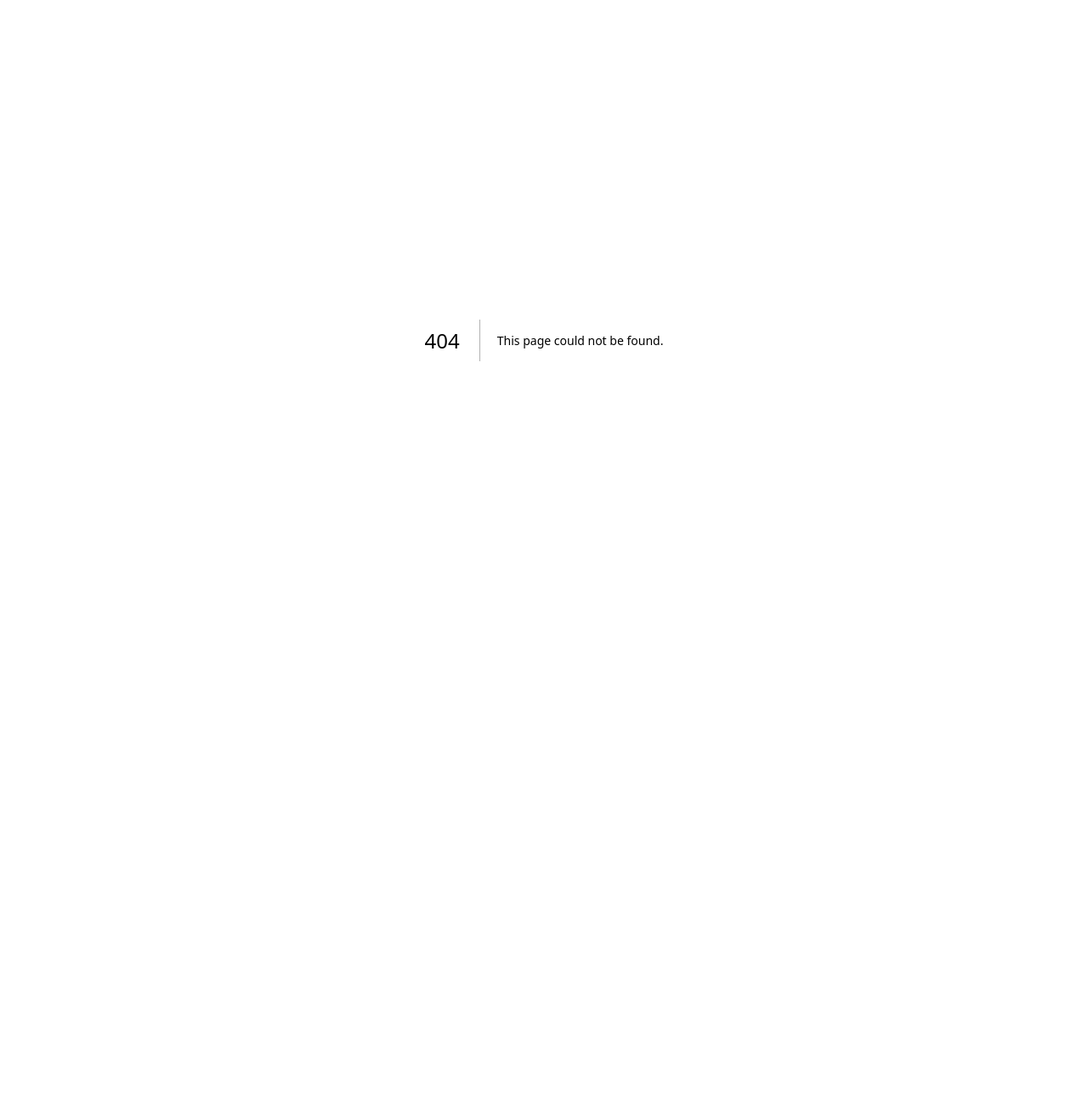
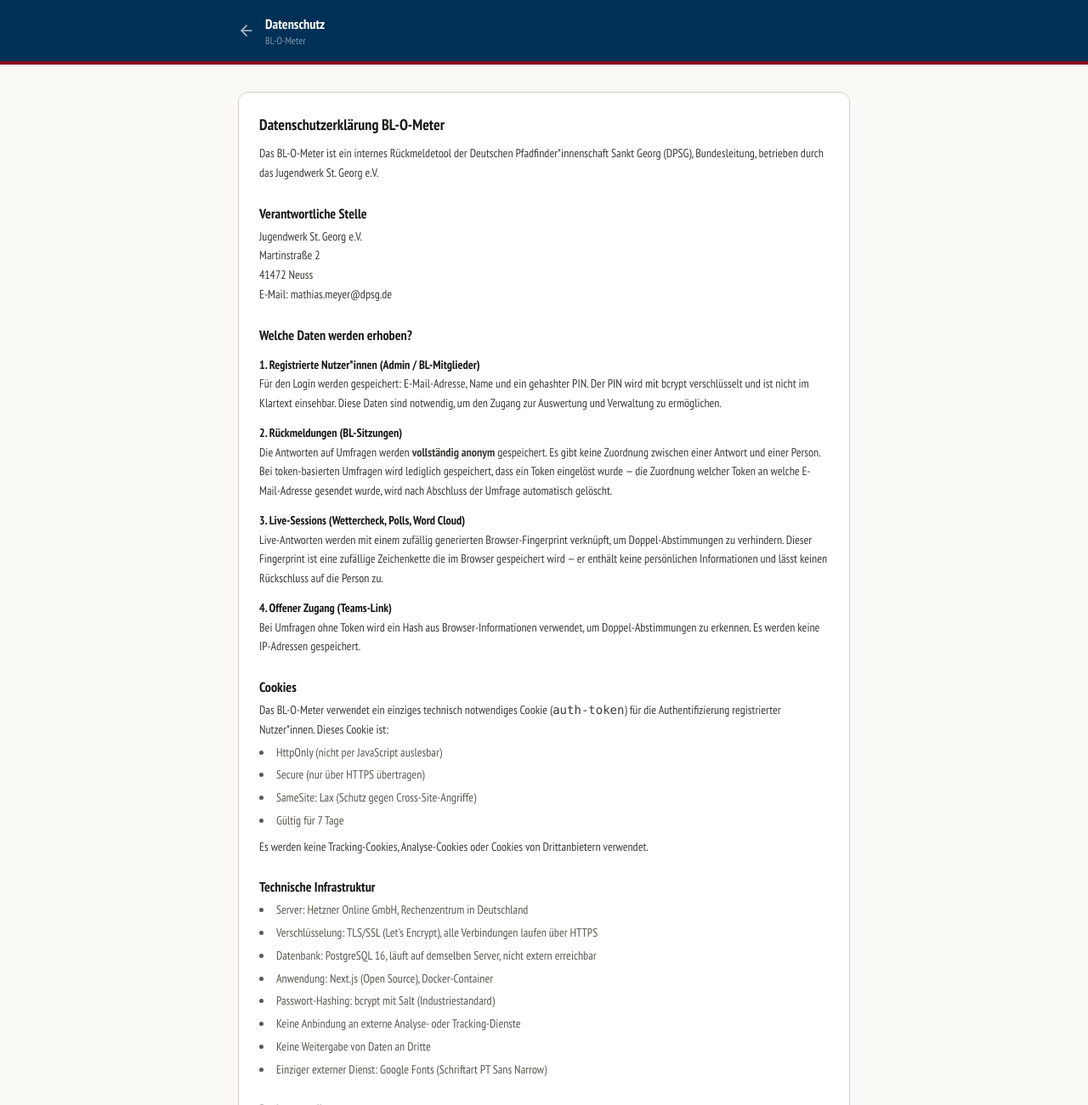
Before and after one commit to scoutmatze/barometer.dpsgonline.de, a Next.js app: page /datenschutz in a window 1280 px wide. Before the commit this address had no page. Shown: the top 1300 px of the page at 85% size. Before the commit the page ends 800 px from the top, so only its background shows below. Built offline with nearby package versions, Linux system fonts and the light colour scheme.

Commit message:
Security Headers (A+ Rating), Datenschutzseite, DSGVO-Links

```diff
--- a/next.config.ts
+++ b/next.config.ts
@@ -1,5 +1,37 @@
 import type { NextConfig } from 'next';
+
+const securityHeaders = [
+  { key: 'Strict-Transport-Security', value: 'max-age=63072000; includeSubDomains; preload' },
+  { key: 'X-Content-Type-Options', value: 'nosniff' },
+  { key: 'X-Frame-Options', value: 'DENY' },
+  { key: 'X-XSS-Protection', value: '1; mode=block' },
+  { key: 'Referrer-Policy', value: 'strict-origin-when-cross-origin' },
+  { key: 'Permissions-Policy', value: 'camera=(), microphone=(), geolocation=(), interest-cohort=()' },
+  {
+    key: 'Content-Security-Policy',
+    value: [
+      "default-src 'self'",
+      "script-src 'self' 'unsafe-inline' 'unsafe-eval'",
+      "style-src 'self' 'unsafe-inline' https://fonts.googleapis.com",
+      "font-src 'self' https://fonts.gstatic.com",
+      "img-src 'self' data: blob:",
+      "connect-src 'self'",
+      "frame-ancestors 'none'",
+      "base-uri 'self'",
+      "form-action 'self'",
+    ].join('; '),
+  },
+];
+
 const config: NextConfig = {
   output: 'standalone',
+  async headers() {
+    return [
+      {
+        source: '/(.*)',
+        headers: securityHeaders,
+      },
+    ];
+  },
 };
 export default config;
--- /dev/null
+++ b/src/app/datenschutz/page.tsx
@@ -0,0 +1,148 @@
+'use client';
+
+import { ArrowLeft } from 'lucide-react';
+import { useRouter } from 'next/navigation';
+
+export default function DatenschutzPage() {
+  const router = useRouter();
+
+  return (
+    <div className="min-h-screen bg-dpsg-beige-50">
+      <div className="bg-dpsg-blue text-white">
+        <div className="mx-auto flex max-w-3xl items-center gap-3 px-6 py-4">
+          <button onClick={() => router.back()} className="opacity-70 hover:opacity-100">
+            <ArrowLeft className="h-5 w-5" />
+          </button>
+          <div>
+            <div className="text-base font-bold">Datenschutz</div>
+            <div className="text-xs opacity-50">BL-O-Meter</div>
+          </div>
+        </div>
+        <div className="h-1 bg-dpsg-red" />
+      </div>
+
+      <div className="mx-auto max-w-3xl px-6 py-8">
+        <div className="rounded-xl border border-dpsg-gray-200 bg-white p-6 space-y-6 text-sm text-dpsg-gray-700 leading-relaxed">
+
+          <div>
+            <h2 className="text-lg font-bold text-dpsg-gray-900 mb-2">Datenschutzerklärung BL-O-Meter</h2>
+            <p>
+              Das BL-O-Meter ist ein internes Rückmeldetool der Deutschen Pfadfinder*innenschaft Sankt Georg (DPSG),
+              Bundesleitung, betrieben durch das Jugendwerk St. Georg e.V.
+            </p>
+          </div>
+
+          <div>
+            <h3 className="text-base font-bold text-dpsg-gray-900 mb-1">Verantwortliche Stelle</h3>
+            <p>
+              Jugendwerk St. Georg e.V.<br />
+              Martinstraße 2<br />
+              41472 Neuss<br />
+              E-Mail: mathias.meyer@dpsg.de
+            </p>
+          </div>
+
+          <div>
+            <h3 className="text-base font-bold text-dpsg-gray-900 mb-1">Welche Daten werden erhoben?</h3>
+
+            <p className="font-semibold text-dpsg-gray-900 mt-3">1. Registrierte Nutzer*innen (Admin / BL-Mitglieder)</p>
+            <p>
+              Für den Login werden gespeichert: E-Mail-Adresse, Name und ein gehashter PIN.
+              Der PIN wird mit bcrypt verschlüsselt und ist nicht im Klartext einsehbar.
+              Diese Daten sind notwendig, um den Zugang zur Auswertung und Verwaltung zu ermöglichen.
+            </p>
+
+            <p className="font-semibold text-dpsg-gray-900 mt-3">2. Rückmeldungen (BL-Sitzungen)</p>
+            <p>
+              Die Antworten auf Umfragen werden <strong>vollständig anonym</strong> gespeichert.
+              Es gibt keine Zuordnung zwischen einer Antwort und einer Person.
+              Bei token-basierten Umfragen wird lediglich gespeichert, dass ein Token eingelöst wurde —
+              die Zuordnung welcher Token an welche E-Mail-Adresse gesendet wurde, wird nach
+              Abschluss der Umfrage automatisch gelöscht.
+            </p>
+
+            <p className="font-semibold text-dpsg-gray-900 mt-3">3. Live-Sessions (Wettercheck, Polls, Word Cloud)</p>
+            <p>
+              Live-Antworten werden mit einem zufällig generierten Browser-Fingerprint verknüpft,
+              um Doppel-Abstimmungen zu verhindern. Dieser Fingerprint ist eine zufällige Zeichenkette
+              die im Browser gespeichert wird — er enthält keine persönlichen Informationen und
+              lässt keinen Rückschluss auf die Person zu.
+            </p>
+
+            <p className="font-semibold text-dpsg-gray-900 mt-3">4. Offener Zugang (Teams-Link)</p>
+            <p>
+              Bei Umfragen ohne Token wird ein Hash aus Browser-Informationen verwendet,
+              um Doppel-Abstimmungen zu erkennen. Es werden keine IP-Adressen gespeichert.
+            </p>
+          </div>
+
+          <div>
+            <h3 className="text-base font-bold text-dpsg-gray-900 mb-1">Cookies</h3>
+            <p>
+              Das BL-O-Meter verwendet ein einziges technisch notwendiges Cookie (<code>auth-token</code>)
+              für die Authentifizierung registrierter Nutzer*innen. Dieses Cookie ist:
+            </p>
+            <ul className="list-disc list-inside mt-1 space-y-1 text-dpsg-gray-600">
+              <li>HttpOnly (nicht per JavaScript auslesbar)</li>
+              <li>Secure (nur über HTTPS übertragen)</li>
+              <li>SameSite: Lax (Schutz gegen Cross-Site-Angriffe)</li>
+              <li>Gültig für 7 Tage</li>
+            </ul>
+            <p className="mt-2">
+              Es werden keine Tracking-Cookies, Analyse-Cookies oder Cookies von Drittanbietern verwendet.
+            </p>
+          </div>
+
+          <div>
+            <h3 className="text-base font-bold text-dpsg-gray-900 mb-1">Technische Infrastruktur</h3>
+            <ul className="list-disc list-inside space-y-1 text-dpsg-gray-600">
+              <li>Server: Hetzner Online GmbH, Rechenzentrum in Deutschland</li>
+              <li>Verschlüsselung: TLS/SSL (Let's Encrypt), alle Verbindungen laufen über HTTPS</li>
+              <li>Datenbank: PostgreSQL 16, läuft auf demselben Server, nicht extern erreichbar</li>
+              <li>Anwendung: Next.js (Open Source), Docker-Container</li>
+              <li>Passwort-Hashing: bcrypt mit Salt (Industriestandard)</li>
+              <li>Keine Anbindung an externe Analyse- oder Tracking-Dienste</li>
+              <li>Keine Weitergabe von Daten an Dritte</li>
+              <li>Einziger externer Dienst: Google Fonts (Schriftart PT Sans Narrow)</li>
+            </ul>
+          </div>
+
+          <div>
+            <h3 className="text-base font-bold text-dpsg-gray-900 mb-1">Rechtsgrundlage</h3>
+            <p>
+              Die Verarbeitung erfolgt auf Grundlage von Art. 6 Abs. 1 lit. f DSGVO
+              (berechtigtes Interesse an der Qualitätssicherung der Verbandsarbeit)
+              sowie Art. 6 Abs. 1 lit. a DSGVO (Einwilligung durch Teilnahme an der Umfrage).
+            </p>
+          </div>
+
+          <div>
+            <h3 className="text-base font-bold text-dpsg-gray-900 mb-1">Speicherdauer</h3>
+            <ul className="list-disc list-inside space-y-1 text-dpsg-gray-600">
+              <li>Umfrage-Antworten: Unbegrenzt (für Langzeitvergleiche), anonymisiert</li>
+              <li>Token-Zuordnungen: Werden nach Abschluss der Umfrage gelöscht</li>
+              <li>User-Accounts: Bis zur Löschung durch Administrator*in</li>
+              <li>Live-Session-Daten: Unbegrenzt, anonymisiert</li>
+            </ul>
+          </div>
+
+          <div>
+            <h3 className="text-base font-bold text-dpsg-gray-900 mb-1">Deine Rechte</h3>
+            <p>
+              Du hast das Recht auf Auskunft, Berichtigung, Löschung und Einschränkung der Verarbeitung
+              deiner personenbezogenen Daten. Da Umfrageantworten anonym gespeichert werden, ist eine
+              nachträgliche Zuordnung und damit Löschung einzelner Antworten nicht möglich.
+              Für Fragen zum Datenschutz wende dich an: mathias.meyer@dpsg.de
+            </p>
+          </div>
+
+          <div className="border-t border-dpsg-gray-100 pt-4">
+            <p className="text-xs text-dpsg-gray-400">
+              Stand: April 2026 · Quellcode: github.com/scoutmatze/barometer.dpsgonline.de (privat)
+            </p>
+          </div>
+        </div>
+      </div>
+    </div>
+  );
+}
--- a/src/app/login/page.tsx
+++ b/src/app/login/page.tsx
@@ -92,6 +92,9 @@
         <p className="mt-4 text-center text-xs text-dpsg-gray-400">
           Zugang nur für Admin und BL-Mitglieder
         </p>
+        <p className="mt-2 text-center">
+          <a href="/datenschutz" className="text-xs text-dpsg-blue underline hover:text-dpsg-blue-light">Datenschutz</a>
+        </p>
       </div>
     </div>
   );
--- a/src/app/umfrage/[token]/page.tsx
+++ b/src/app/umfrage/[token]/page.tsx
@@ -224,7 +224,7 @@
               border: 'none', fontSize: 16, fontWeight: 700, cursor: 'pointer',
             }}>Los geht&apos;s</button>
             <div style={{ marginTop: 16, fontSize: 12, color: '#9e9a92', display: 'flex', alignItems: 'center', gap: 6 }}>
-              Anonym &middot; Einmalig &middot; DSGVO-konform
+              Anonym &middot; Einmalig &middot; <a href="/datenschutz" style={{ color: '#003056', textDecoration: 'underline' }}>Datenschutz</a>
             </div>
           </div>
         )}
--- a/src/middleware.ts
+++ b/src/middleware.ts
@@ -4,7 +4,7 @@
 
 const secret = new TextEncoder().encode(process.env.JWT_SECRET || 'dev-secret-change-me');
 
-const publicPaths = ['/login', '/umfrage', '/live', '/beamer', '/api/auth', '/api/submit', '/api/surveys/token', '/api/live/join', '/api/live/respond', '/api/live/upvote', '/api/qr'];
+const publicPaths = ['/login', '/datenschutz', '/umfrage', '/live', '/beamer', '/api/auth', '/api/submit', '/api/surveys/token', '/api/live/join', '/api/live/respond', '/api/live/upvote', '/api/qr'];
 
 export async function middleware(request: NextRequest) {
   const { pathname } = request.nextUrl;
```
Also changed, not shown: 1 other file (tests, documents, lock files or other folders).
